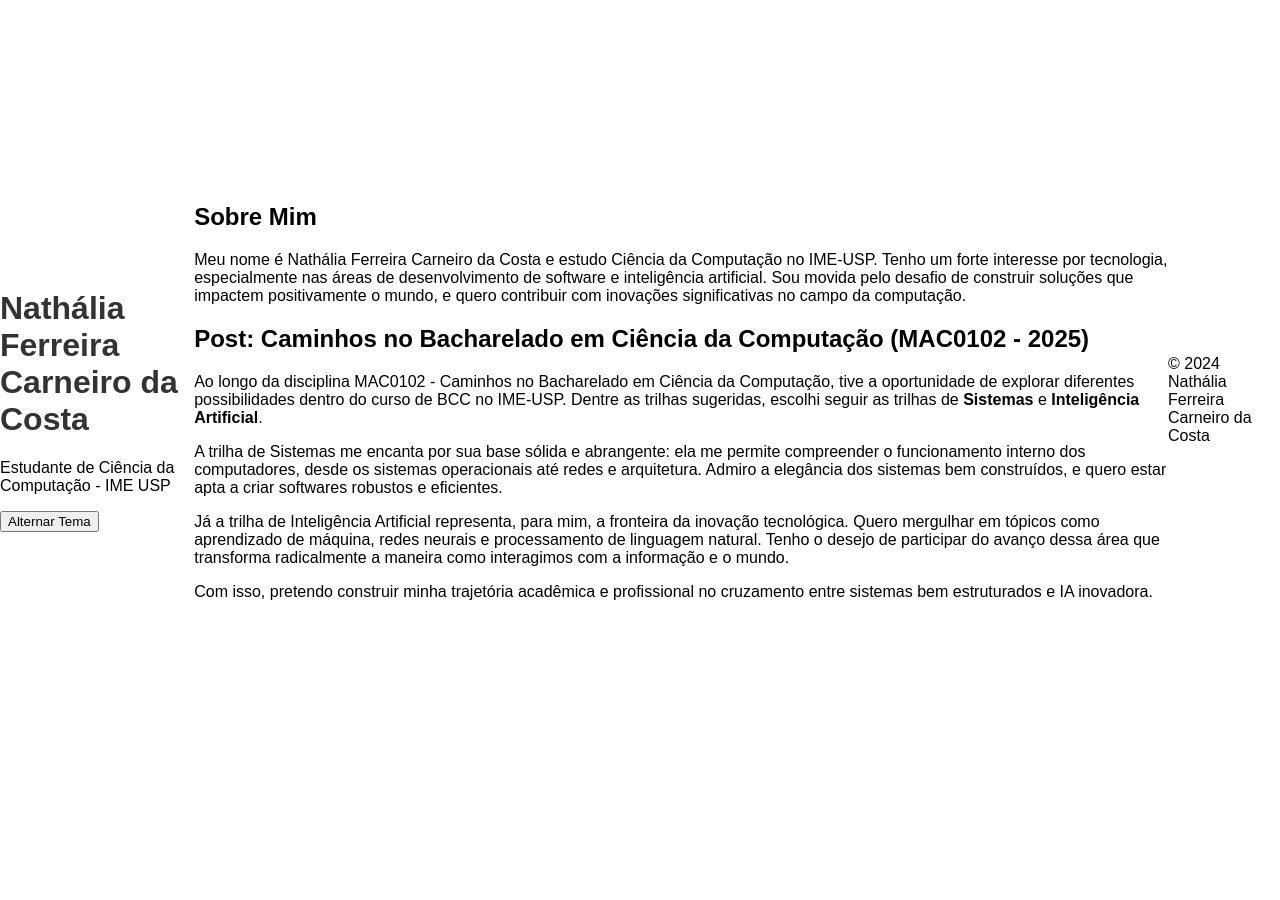
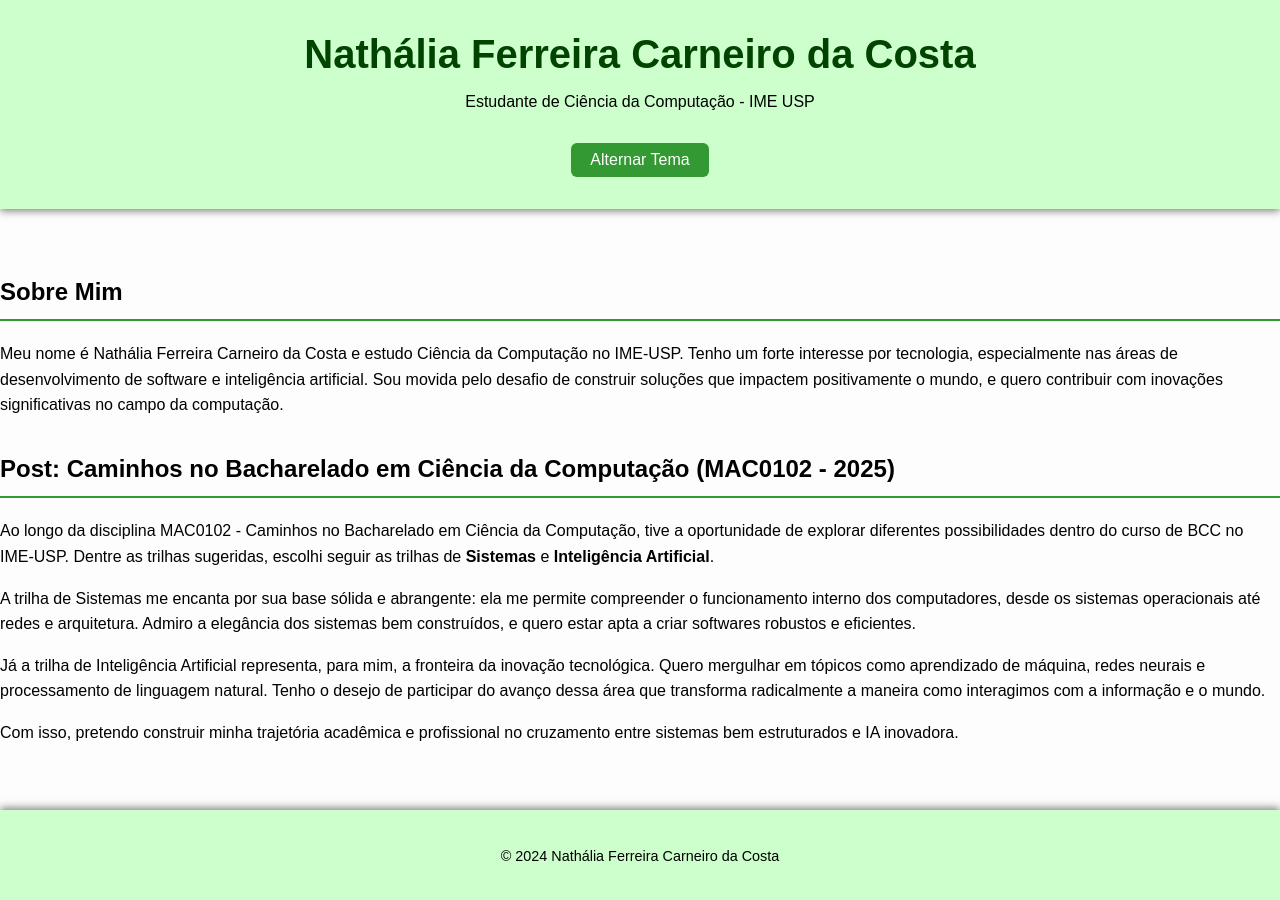
Before and after one commit to ndmi01/nathaliafcc, a plain HTML site: page index.html in a window 1280 px wide. Both pictures are taken after a click on the button "Alternar Tema". Before the commit the page ends 800 px from the top, so only its background shows below. Drawn offline with Linux system fonts and the light colour scheme.

Commit message:
primeiro melhoramento visual
ficar condizente às minhas ideias de design

```diff
--- a/style.css
+++ b/style.css
@@ -1,13 +1,91 @@
 body {
-    display: flex;
-    justify-content: center;
-    align-items: center;
-    height: 100vh;
-    margin: 0;
-    font-family: Arial, sans-serif;
+  margin: 0;
+  font-family: 'Fira Sans', sans-serif;
+  background-color: #0d0d0d;
+  color: #ccffcc;
+  transition: background-color 0.3s, color 0.3s;
+}
+
+.container {
+  max-width: 800px;
+  margin: 0 auto;
+  padding: 2rem;
+}
+
+header {
+  background-color: #003300;
+  padding: 2rem 0;
+  text-align: center;
+  box-shadow: 0 2px 8px rgba(0, 0, 0, 0.5);
 }
 
 h1 {
-    font-size: 2rem;
-    color: #333;
+  margin: 0;
+  font-size: 2.5rem;
+  color: #aaffaa;
 }
+
+h2 {
+  border-bottom: 2px solid #339933;
+  padding-bottom: 0.5rem;
+  margin-top: 2rem;
+}
+
+button {
+  margin-top: 1rem;
+  padding: 0.5rem 1.2rem;
+  background-color: #009900;
+  color: #fff;
+  font-size: 1rem;
+  border: none;
+  border-radius: 6px;
+  cursor: pointer;
+  transition: background-color 0.3s;
+}
+
+button:hover {
+  background-color: #00cc00;
+}
+
+main {
+  padding: 2rem 0;
+  line-height: 1.6;
+}
+
+section {
+  margin-bottom: 2rem;
+}
+
+footer {
+  text-align: center;
+  padding: 1.5rem;
+  background-color: #003300;
+  font-size: 0.9rem;
+  color: #aaffaa;
+  box-shadow: 0 -2px 8px rgba(0, 0, 0, 0.5);
+}
+
+/* Tema Claro */
+.light-theme {
+  background-color: #fdfdfd;
+  color: #000;
+}
+
+.light-theme header,
+.light-theme footer {
+  background-color: #ccffcc;
+  color: #000;
+}
+
+.light-theme h1 {
+  color: #004400;
+}
+
+.light-theme button {
+  background-color: #339933;
+  color: #fff;
+}
+
+.light-theme button:hover {
+  background-color: #44aa44;
+}
```
